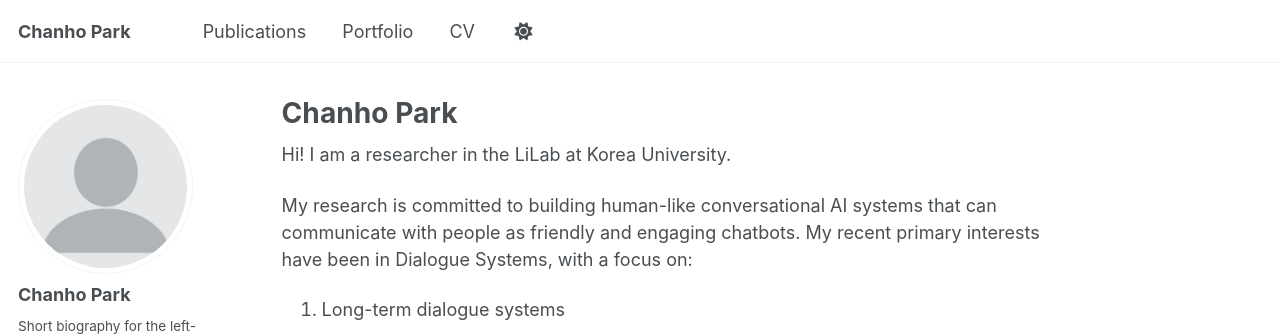
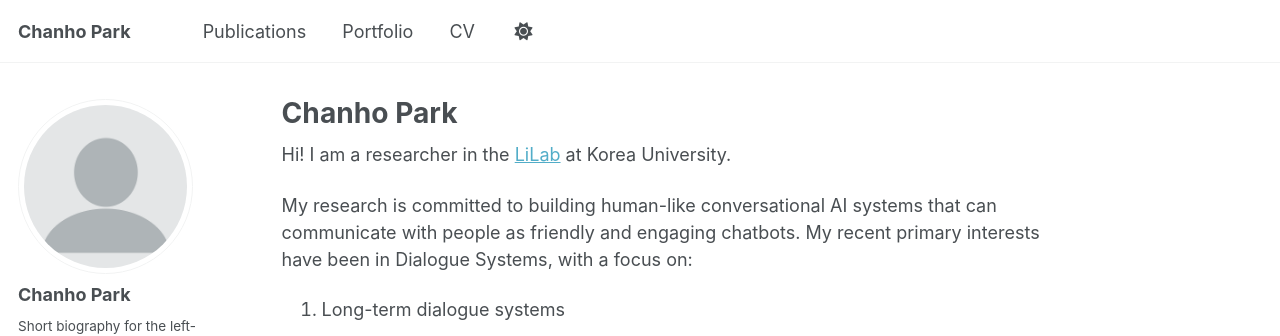
Before and after one commit to chanho12/chanho12.github.io, a Jekyll site: the page built from _pages/about.md, in a window 1280 px wide and 900 px high. Shown: the top 336 px of the window. Built offline with Jekyll 4.4.1, drawn with Linux system fonts in a browser that asks for light colours; some web fonts are replaced; part of the change alters nothing that is shown.

```diff
--- a/_pages/about.md
+++ b/_pages/about.md
@@ -7,7 +7,7 @@ redirect_from:
   - /about.html
 ---
 
-Hi! I am a researcher in the LiLab at Korea University.
+Hi! I am a researcher in the [LiLab](https://lilab.korea.ac.kr/home) at Korea University.
 
 My research is committed to building human-like conversational AI systems that can communicate with people as friendly and engaging chatbots. My recent primary interests have been in Dialogue Systems, with a focus on:
 1. Long-term dialogue systems
```
